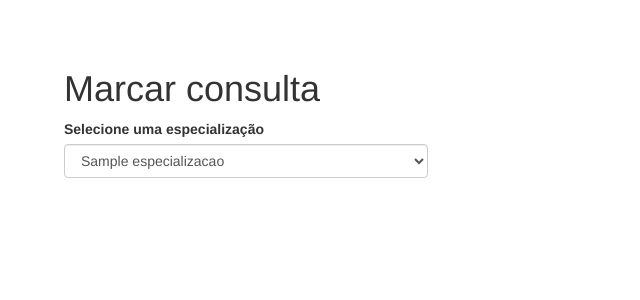
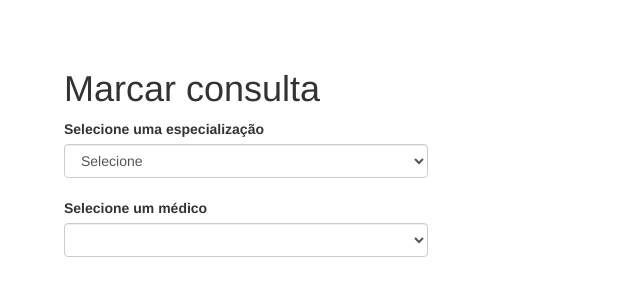
Before and after one commit to paulomoreno/DAS, a Django app: template templates/main/consultas/cadastro.html in a window 1280 px wide. Shown: the part 51-351 px from the top of the page, without its empty margins (0-640 px from the left). Run offline with Django 3.2, Linux system fonts and the light colour scheme; the template is opened without the code that fills it: values that come from a table or form of the project are taken from there, others are empty; tables that the repository leaves empty hold one stand-in row (values such as "Sample post"); lists and menus that the app fills with data are empty; some libraries are stand-ins or nearby versions.

Commit message:
Cadastro de Consulta Quase lá

```diff
--- a/main/models.py
+++ b/main/models.py
@@ -44,6 +44,7 @@ class Medico(Usuario):
 
     def json(self):
         medico = {}
+        medico['id'] = self.id
         medico['nome'] = self.first_name
         medico['sobrenome'] = self.last_name
         medico['email'] = self.username
--- a/main/views.py
+++ b/main/views.py
@@ -936,7 +936,7 @@ def listar_medico_espec(request):
         espec = request.POST['especId']
         especializacao = Especializacao.objects.get(id=espec)
         #print(especializacao.nome)
-        medicos = [m.first_name for m in Medico.objects.filter(especializacao=especializacao)]
+        medicos = [m.json() for m in Medico.objects.filter(especializacao=especializacao)]
         #med_response = serializers.serialize("json", medicos)
         return HttpResponse(json.dumps({'response': medicos}), content_type="application/json")
     else:
--- a/templates/main/consultas/cadastro.html
+++ b/templates/main/consultas/cadastro.html
@@ -8,17 +8,39 @@
 
 		$(document).ready(function(){
 				$('#especializacao').on('change', function() {
-					//alert( this.value );
+					//Limpar lista de médicos
+					var select_medico = document.getElementById("select_medico");
+					while (select_medico.firstChild) {
+					    select_medico.removeChild(select_medico.firstChild);
+					}
+
+					//Carregar médicos
+					if(this.value != "Selecione"){
 					  $.post( "/consultas/listarMedicosEspec",
-    					{'especId' : this.value},
-    					function(data, textStatus, xhr){
-						  	alert(data.response);
-						  // var jsonData = JSON.parse(data.response);
-							//alert(jsonData.counters.length);
-						}
-    				);
+	    					{'especId' : this.value},
+	    					function(data, textStatus, xhr){
+							  	//listar médicos
+							  		var med_nome_option = document.createElement("option");
+									var med_nome_label = document.createTextNode("Selecione");
+									med_nome_option.appendChild(med_nome_label);
+									var med_select = document.getElementById("select_medico");
+									med_select.appendChild(med_nome_option);
+
+								for(var i = 0; i <   data.response.length; i++){
+									//alert(data.response[i].nome);
+									var med_nome_option = document.createElement("option");
+									var med_nome_label = document.createTextNode(data.response[i].nome+" "+data.response[i].sobrenome+" - CRM "+data.response[i].crm);
+									med_nome_option.appendChild(med_nome_label);
+									med_nome_option.setAttribute("value",data.response[i].id);
+									var med_select = document.getElementById("select_medico");
+									med_select.appendChild(med_nome_option);
+								}
+							}
+	    				);
+					}
 
 				});
+
 
 
 				csrftoken = $.cookie('csrftoken');
@@ -54,6 +76,7 @@
 				<label for="lespec">Selecione uma especialização</label>
 
 					<select class="form-control" name="especializacao" id="especializacao">
+							<option>Selecione</option>
 						{% for esp in especializacoes %}
 							<option name="espec_item" id="espec_item" value="{{ esp.id }}"> {{ esp.nome }} </option>
 						{% endfor %}
@@ -62,6 +85,15 @@
 			</div>
 		</div>
 	</div>
+	&nbsp;
+	<div class="row">
+		<div class="form-group">
+			<div class = "col-md-4">
+				<label for="lespec">Selecione um médico</label>
+				<select class="form-control" name="select_medico" id="select_medico"></select>
+			</div>
+		</div>
+	</div>
 </form>
 
 {%  endblock %}
```
